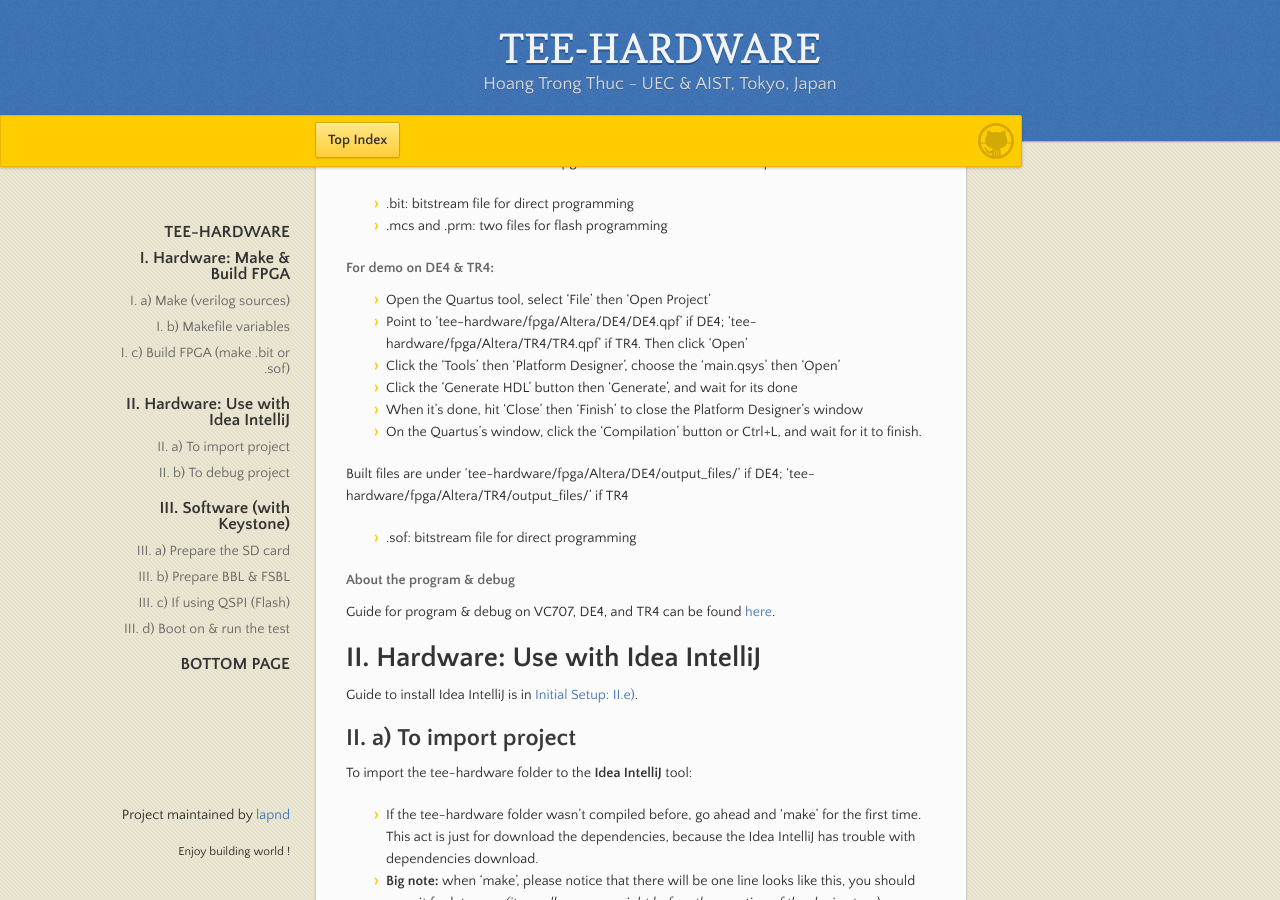
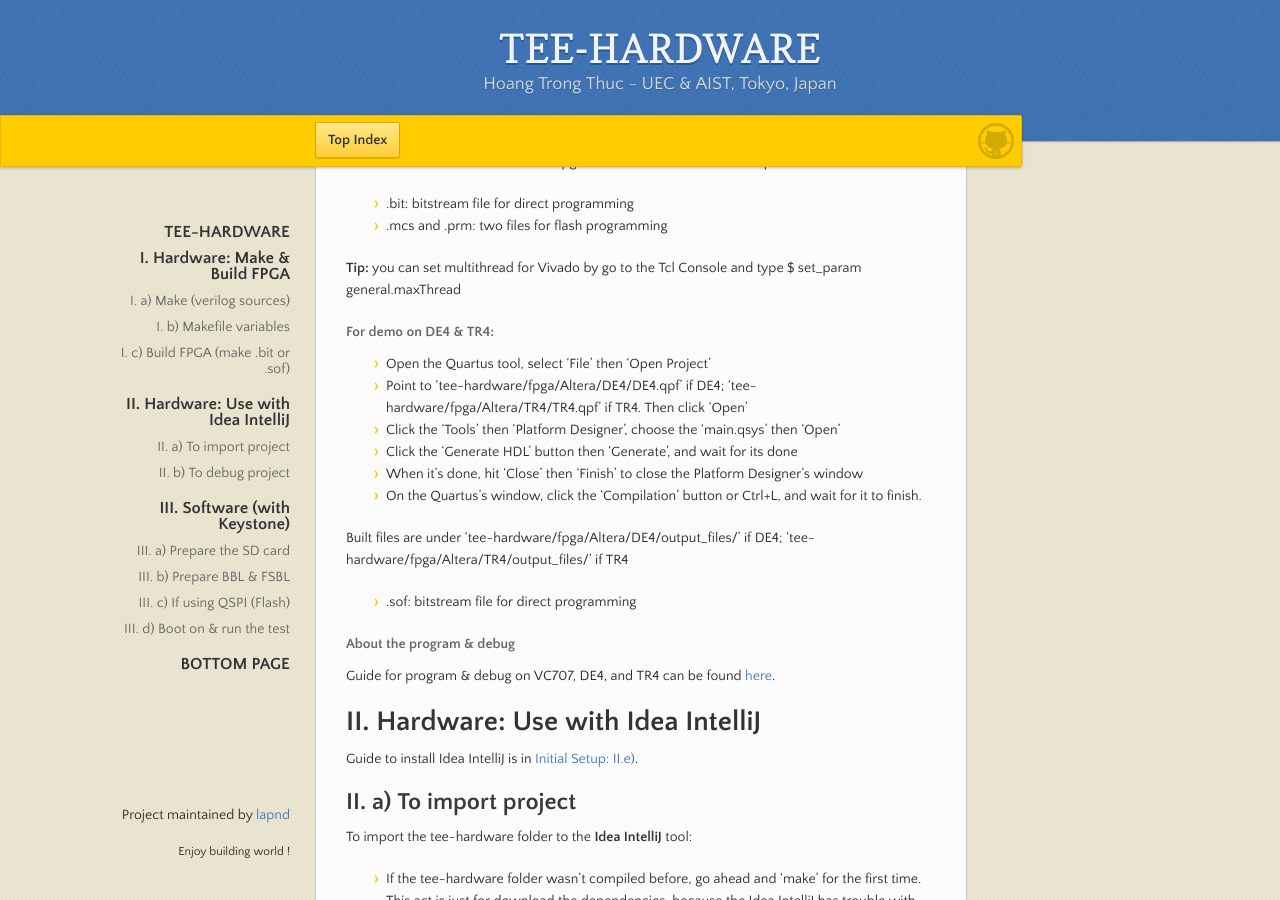
Before and after one commit to lapnd/httdes.github.io, a Jekyll site: the page built from tee-hw.md, in a window 1280 px wide and 900 px high, scrolled down 2695 px. Built offline with Jekyll 4.4.1, drawn with Linux system fonts in a browser that asks for light colours; our own code applies the rules of GitHub Pages for plain Markdown files.

Commit message:
Update tee-hw.md

```diff
--- a/tee-hw.md
+++ b/tee-hw.md
@@ -97,6 +97,8 @@ If you want to program the flash, then choose the 'Generate Memory Configuration
 Built files are under 'tee-hardware/fpga/Xilinx/VC707/VC707.runs/impl_1/'
 - .bit: bitstream file for direct programming
 - .mcs and .prm: two files for flash programming
+
+**Tip:** you can set multithread for Vivado by go to the Tcl Console and type $ set_param general.maxThread <no. of cores>
 
 #### For demo on DE4 & TR4:
 - Open the Quartus tool, select 'File' then 'Open Project'
```
